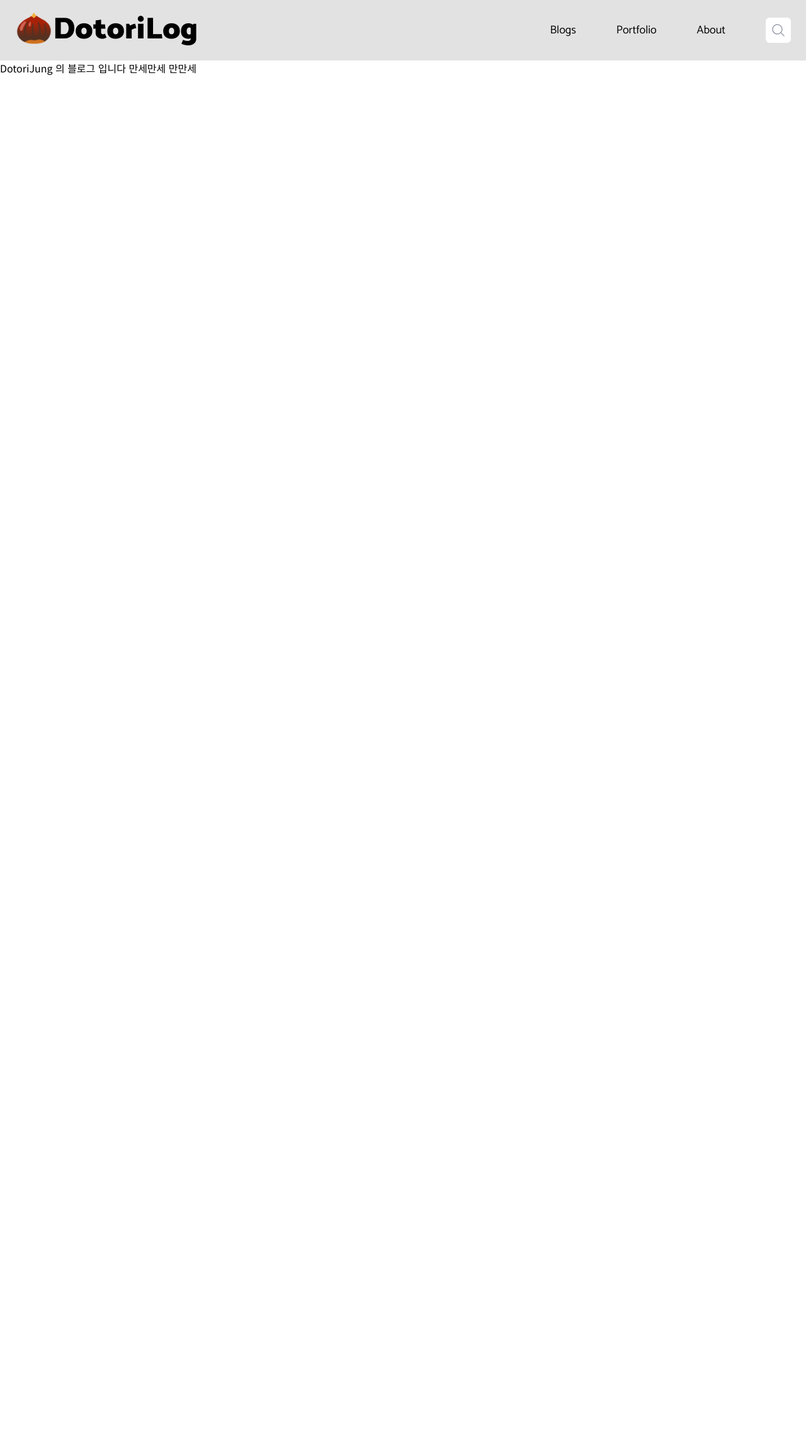
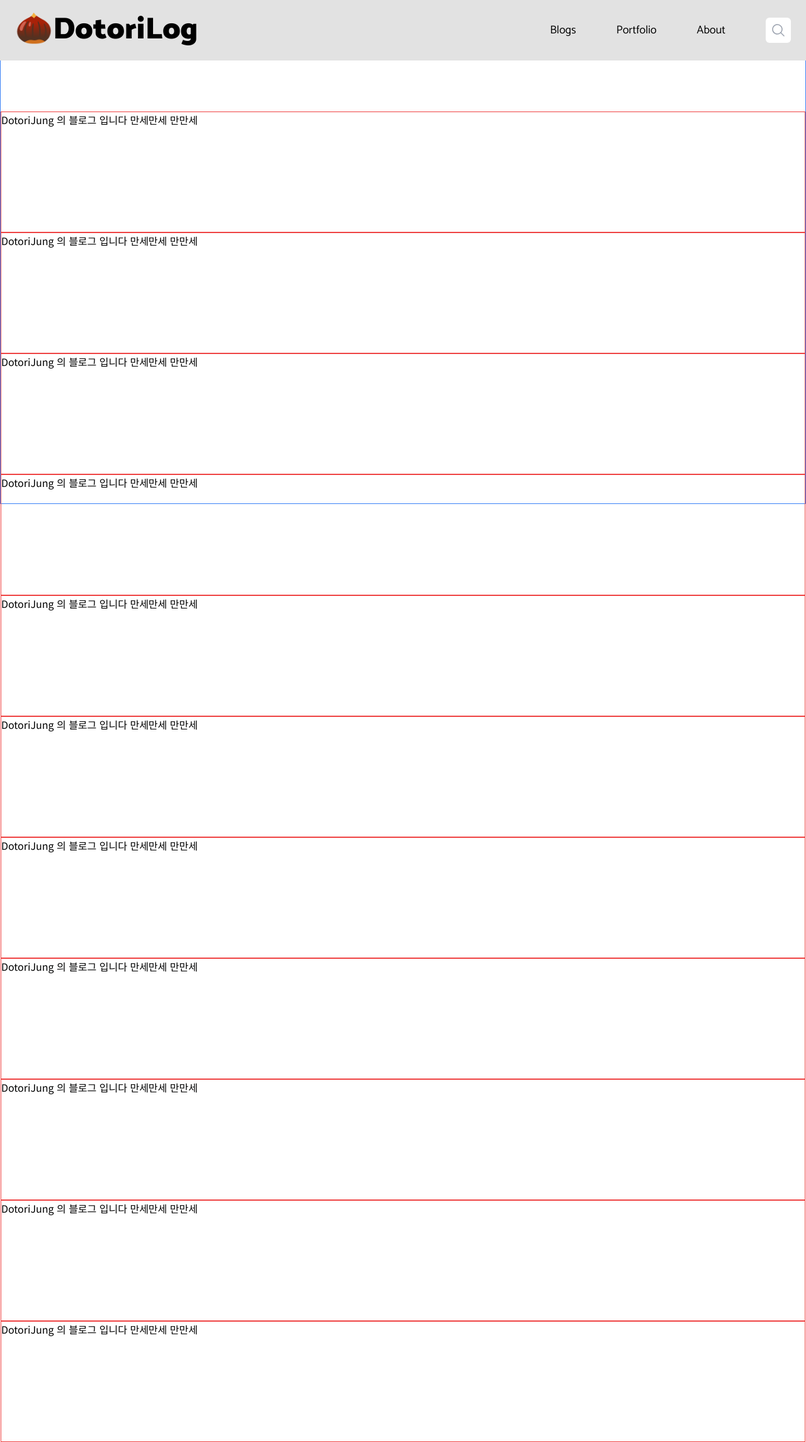
Before and after one commit to seolleung2/dotorimook-nextjs-blog, a Next.js app: page / in a window 1280 px wide. Shown: the whole page at 63% size. Before the commit the page ends 800 px from the top, so only its background shows below. Built offline with nearby package versions, Linux system fonts and the light colour scheme.

Commit message:
fix: 상단 메뉴 네비게이션 바 고정 test

```diff
--- a/pages/index.tsx
+++ b/pages/index.tsx
@@ -14,7 +14,7 @@ export default function Home() {
         <meta name="description" content="Generated by create next app" />
         <link rel="icon" href="/favicon.ico" />
       </Head>
-      <nav className="navigation w-full flex justify-between h-24 items-center p-4 lg:p-6 bg-[#e2e2e2]">
+      <nav className="navigation w-full flex justify-between h-24 items-center p-4 lg:p-6 bg-[#e2e2e2] fixed top-0">
         <Popover className="lg:hidden">
           <div className="relative">
             <Popover.Button className="inline-flex items-center justify-center rounded-md bg-white p-2 text-gray-400 hover:bg-gray-100 hover:text-gray-500 focus:outline-none focus:ring-2 focus:ring-inset focus:ring-indigo-500">
@@ -83,8 +83,40 @@ export default function Home() {
           <MagnifyingGlassIcon className="w-10 h-10 rounded-md px-2 bg-white text-gray-400 hover:bg-gray-100 hover:text-gray-500 focus:outline-none focus:ring-2 focus:ring-inset focus:ring-indigo-500" />
         </div>
       </nav>
-      <section>
-        <h1>DotoriJung 의 블로그 입니다 만세만세 만만세</h1>
+      <section className="border border-blue-500 h-screen pt-44">
+        <h1 className="border border-red-500 h-48">
+          DotoriJung 의 블로그 입니다 만세만세 만만세
+        </h1>
+        <h1 className="border border-red-500 h-48">
+          DotoriJung 의 블로그 입니다 만세만세 만만세
+        </h1>
+        <h1 className="border border-red-500 h-48">
+          DotoriJung 의 블로그 입니다 만세만세 만만세
+        </h1>
+        <h1 className="border border-red-500 h-48">
+          DotoriJung 의 블로그 입니다 만세만세 만만세
+        </h1>
+        <h1 className="border border-red-500 h-48">
+          DotoriJung 의 블로그 입니다 만세만세 만만세
+        </h1>
+        <h1 className="border border-red-500 h-48">
+          DotoriJung 의 블로그 입니다 만세만세 만만세
+        </h1>
+        <h1 className="border border-red-500 h-48">
+          DotoriJung 의 블로그 입니다 만세만세 만만세
+        </h1>
+        <h1 className="border border-red-500 h-48">
+          DotoriJung 의 블로그 입니다 만세만세 만만세
+        </h1>
+        <h1 className="border border-red-500 h-48">
+          DotoriJung 의 블로그 입니다 만세만세 만만세
+        </h1>
+        <h1 className="border border-red-500 h-48">
+          DotoriJung 의 블로그 입니다 만세만세 만만세
+        </h1>
+        <h1 className="border border-red-500 h-48">
+          DotoriJung 의 블로그 입니다 만세만세 만만세
+        </h1>
       </section>
     </div>
   );
```
